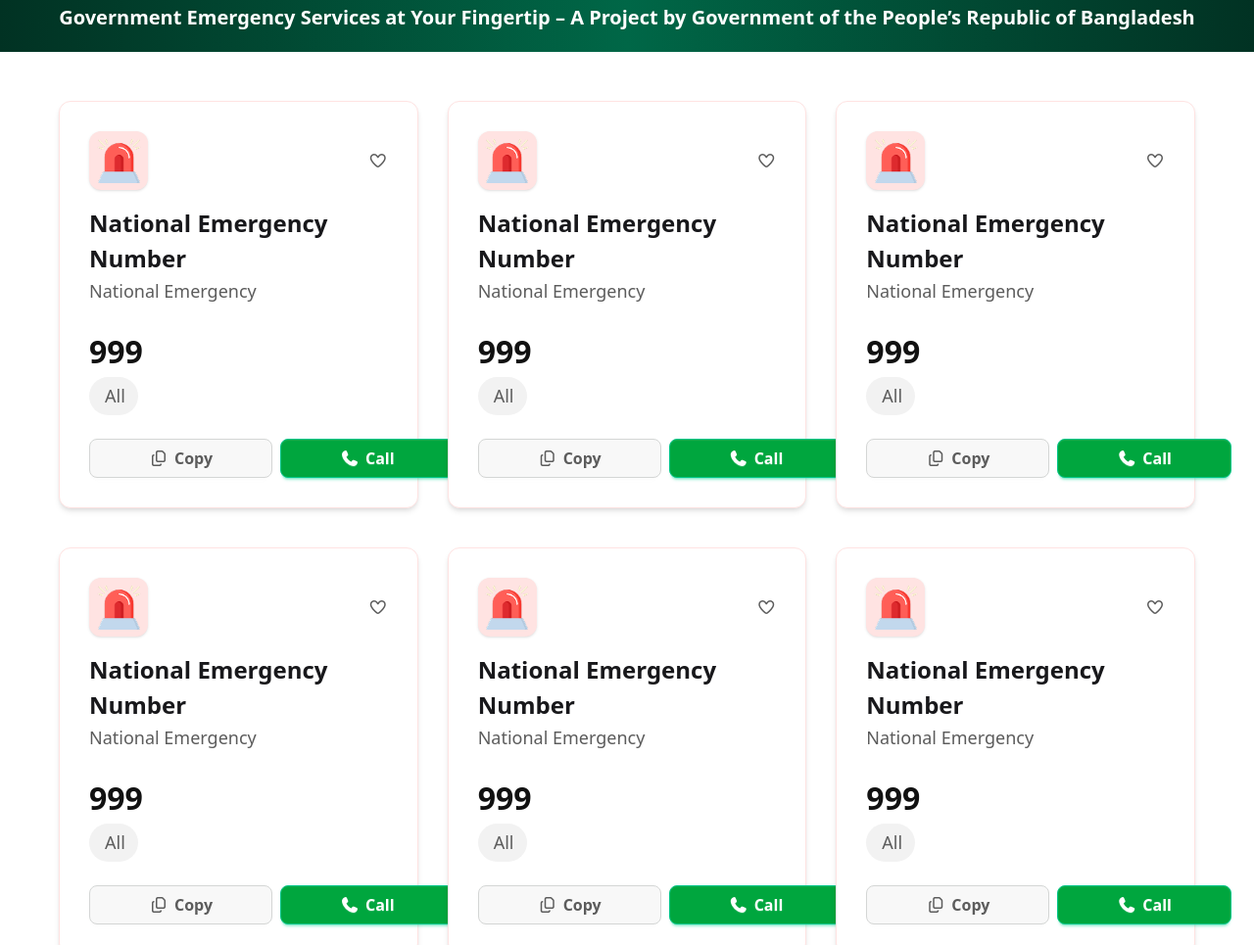
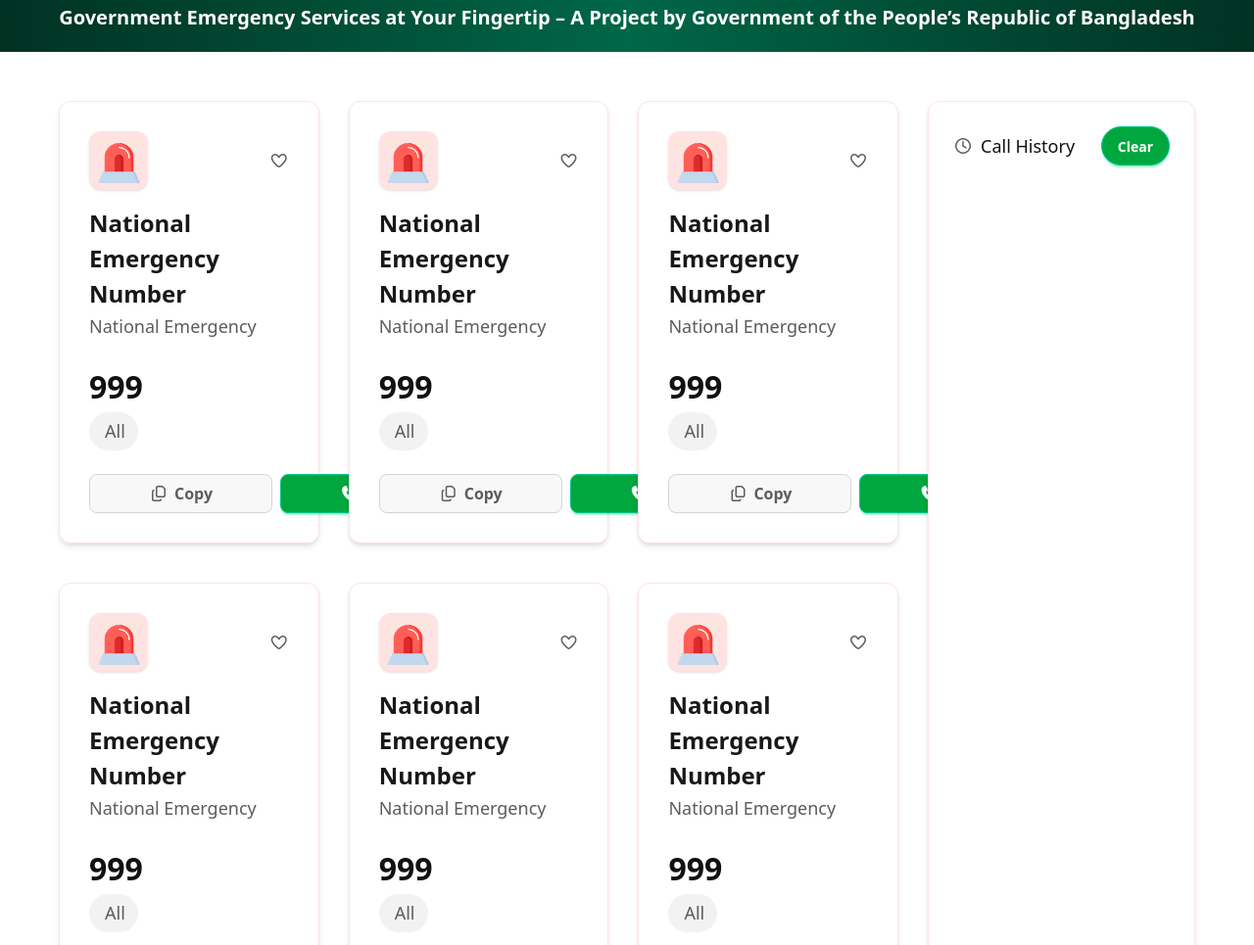
Before and after one commit to hridoyncs0464/Emergency-Hotline, a plain HTML site: page index.html in a window 1280 px wide. Shown: the part 287-1252 px from the top of the page at 98% size. Drawn offline with nearby package versions, Linux system fonts and the light colour scheme; a web font is replaced by a local one.

Commit message:
done till call history nav bar

```diff
--- a/index.html
+++ b/index.html
@@ -67,7 +67,7 @@
 
 
 <!-- card-container -->
-   <section class="card-container py-[50px] px-[60px]">
+   <section class="card-container py-[50px] px-[60px]  flex sm:flex-row flex-col  justify-between gap-[30px]">
  <!-- number card-container  -->
   <div class="card-container grid sm:grid-cols-3 grid-cols-1 gap-[30px]">
 
@@ -75,7 +75,7 @@
 
     <!-- card1 -->
 
-      <div class="card1 p-[30px] mb-[10px] border border-[#FFE3E2] shadow-md bg-[#FFFFFF] rounded-[12px]">
+      <div class="card1 p-[30px] mb-[10px] border border-[#FFE3E2] shadow-md bg-[#FFFFFF] rounded-[12px] max-w-[430px] ">
             <div class="card-nav flex justify-between items-center">
 
           <div class="bg-[#FFE3E2] rounded-xl  w-[60px] h-[60px] flex  items-center justify-center shadow ">
@@ -94,7 +94,8 @@
             <div class="number-holder bg-[#F2F2F2] max-w-[50px] rounded-[9999px] ">
                 <p class="text-[#5C5C5C] py-[6px] px-[16px] hind-madurai-font text-[1.125rem] mb-[24px] ">All</p>
             </div>
-              <div class="banner-btns gap-[8px] flex">
+               <!-- sm:flex-row flex-col -->
+              <div class="banner-btns gap-[8px] flex  sm:flex-row flex-col  sm:flex-row flex-col">
                 <button class="btn text-[1rem] text-[#5C5C5C] rounded-[8px]  border-[#D4D6D5] py-[10px] px-[60px]"><span><i class="fa-regular fa-copy"></i></span>Copy</button>
 
                 <button class="btn bg-[#00A63E] rounded-[8px] text-[#FFFFFF] text-[1rem]  py-[10px] px-[60px] btn-success"><i class="fa-solid fa-phone"></i> Call</button>
@@ -102,7 +103,7 @@
               </div>
        </div>
     <!-- card2 -->
-      <div class="card2 p-[30px] mb-[10px] border border-[#FFE3E2] shadow-md bg-[#FFFFFF] rounded-[12px]">
+      <div class="card2 p-[30px] mb-[10px] border border-[#FFE3E2] shadow-md bg-[#FFFFFF] rounded-[12px] max-w-[430px]">
             <div class="card-nav flex justify-between items-center">
 
           <div class="bg-[#FFE3E2] rounded-xl  w-[60px] h-[60px] flex  items-center justify-center shadow ">
@@ -121,7 +122,7 @@
             <div class="number-holder bg-[#F2F2F2] rounded-[9999px] max-w-[50px]">
                 <p class="text-[#5C5C5C] py-[6px] px-[16px] hind-madurai-font text-[1.125rem] mb-[24px] ">All</p>
             </div>
-              <div class="banner-btns gap-[8px] flex">
+              <div class="banner-btns gap-[8px] flex  sm:flex-row flex-col">
                 <button class="btn text-[1rem] text-[#5C5C5C] rounded-[8px]  border-[#D4D6D5] py-[10px] px-[60px]"><span><i class="fa-regular fa-copy"></i></span>Copy</button>
 
                 <button class="btn bg-[#00A63E] rounded-[8px] text-[#FFFFFF] text-[1rem]  py-[10px] px-[60px] btn-success"><i class="fa-solid fa-phone"></i> Call</button>
@@ -129,7 +130,7 @@
               </div>
        </div>
     <!-- card3 -->
-      <div class="card3 p-[30px] mb-[10px] border border-[#FFE3E2] shadow-md bg-[#FFFFFF] rounded-[12px]">
+      <div class="card3 p-[30px] mb-[10px] border border-[#FFE3E2] shadow-md bg-[#FFFFFF] rounded-[12px] max-w-[430px]">
             <div class="card-nav flex justify-between items-center">
 
           <div class="bg-[#FFE3E2] rounded-xl  w-[60px] h-[60px] flex  items-center justify-center shadow ">
@@ -148,7 +149,7 @@
             <div class="number-holder bg-[#F2F2F2] max-w-[50px] rounded-[9999px] ">
                 <p class="text-[#5C5C5C] py-[6px] px-[16px] hind-madurai-font text-[1.125rem] mb-[24px] ">All</p>
             </div>
-              <div class="banner-btns gap-[8px] flex">
+              <div class="banner-btns gap-[8px] flex  sm:flex-row flex-col">
                 <button class="btn text-[1rem] text-[#5C5C5C] rounded-[8px]  border-[#D4D6D5] py-[10px] px-[60px]"><span><i class="fa-regular fa-copy"></i></span>Copy</button>
 
                 <button class="btn bg-[#00A63E] rounded-[8px] text-[#FFFFFF] text-[1rem]  py-[10px] px-[60px] btn-success"><i class="fa-solid fa-phone"></i> Call</button>
@@ -156,7 +157,7 @@
               </div>
        </div>
     <!-- card4 -->
-      <div class="card4 p-[30px] mb-[10px] border border-[#FFE3E2] shadow-md bg-[#FFFFFF] rounded-[12px]">
+      <div class="card4 p-[30px] mb-[10px] border border-[#FFE3E2] shadow-md bg-[#FFFFFF] rounded-[12px] max-w-[430px]">
             <div class="card-nav flex justify-between items-center">
 
           <div class="bg-[#FFE3E2] rounded-xl  w-[60px] h-[60px] flex  items-center justify-center shadow ">
@@ -175,7 +176,7 @@
             <div class="number-holder bg-[#F2F2F2] max-w-[50px] rounded-[9999px] ">
                 <p class="text-[#5C5C5C] py-[6px] px-[16px] hind-madurai-font text-[1.125rem] mb-[24px] ">All</p>
             </div>
-              <div class="banner-btns gap-[8px] flex">
+              <div class="banner-btns gap-[8px] flex  sm:flex-row flex-col">
                 <button class="btn text-[1rem] text-[#5C5C5C] rounded-[8px]  border-[#D4D6D5] py-[10px] px-[60px]"><span><i class="fa-regular fa-copy"></i></span>Copy</button>
 
                 <button class="btn bg-[#00A63E] rounded-[8px] text-[#FFFFFF] text-[1rem]  py-[10px] px-[60px] btn-success"><i class="fa-solid fa-phone"></i> Call</button>
@@ -183,7 +184,7 @@
               </div>
        </div>
     <!-- card5 -->
-      <div class="card5 p-[30px] mb-[10px] border border-[#FFE3E2] shadow-md bg-[#FFFFFF] rounded-[12px]">
+      <div class="card5 p-[30px] mb-[10px] border border-[#FFE3E2] shadow-md bg-[#FFFFFF] rounded-[12px] max-w-[430px]">
             <div class="card-nav flex justify-between items-center">
 
           <div class="bg-[#FFE3E2] rounded-xl  w-[60px] h-[60px] flex  items-center justify-center shadow ">
@@ -202,7 +203,7 @@
             <div class="number-holder bg-[#F2F2F2] max-w-[50px] rounded-[9999px] ">
                 <p class="text-[#5C5C5C]  py-[6px] px-[16px] hind-madurai-font text-[1.125rem] mb-[24px] ">All</p>
             </div>
-              <div class="banner-btns gap-[8px] flex">
+              <div class="banner-btns gap-[8px] flex  sm:flex-row flex-col">
                 <button class="btn text-[1rem] text-[#5C5C5C] rounded-[8px]  border-[#D4D6D5] py-[10px] px-[60px]"><span><i class="fa-regular fa-copy"></i></span>Copy</button>
 
                 <button class="btn bg-[#00A63E] rounded-[8px] text-[#FFFFFF] text-[1rem]  py-[10px] px-[60px] btn-success"><i class="fa-solid fa-phone"></i> Call</button>
@@ -210,7 +211,7 @@
               </div>
        </div>
     <!-- card6 -->
-      <div class="card6 p-[30px] mb-[10px] border border-[#FFE3E2] shadow-md bg-[#FFFFFF] rounded-[12px]">
+      <div class="card6 p-[30px] mb-[10px] border border-[#FFE3E2] shadow-md bg-[#FFFFFF] rounded-[12px] max-w-[430px]">
             <div class="card-nav flex justify-between items-center">
 
           <div class="bg-[#FFE3E2] rounded-xl  w-[60px] h-[60px] flex  items-center justify-center shadow ">
@@ -229,7 +230,7 @@
             <div class="number-holder bg-[#F2F2F2] max-w-[50px]  rounded-[9999px] ">
                 <p class="text-[#5C5C5C] py-[6px] px-[16px] hind-madurai-font text-[1.125rem] mb-[24px] ">All</p>
             </div>
-              <div class="banner-btns gap-[8px] flex">
+              <div class="banner-btns gap-[8px] flex  sm:flex-row flex-col">
                 <button class="btn text-[1rem] text-[#5C5C5C] rounded-[8px]  border-[#D4D6D5] py-[10px] px-[60px]"><span><i class="fa-regular fa-copy"></i></span>Copy</button>
 
                 <button class="btn bg-[#00A63E] rounded-[8px] text-[#FFFFFF] text-[1rem]  py-[10px] px-[60px] btn-success"><i class="fa-solid fa-phone"></i> Call</button>
@@ -237,7 +238,7 @@
               </div>
        </div>
     <!-- card7 -->
-      <div class="card7 p-[30px] mb-[10px] border border-[#FFE3E2] shadow-md bg-[#FFFFFF] rounded-[12px]">
+      <div class="card7 p-[30px] mb-[10px] border border-[#FFE3E2] shadow-md bg-[#FFFFFF] rounded-[12px] max-w-[430px]">
             <div class="card-nav flex justify-between items-center">
 
           <div class="bg-[#FFE3E2] rounded-xl  w-[60px] h-[60px] flex  items-center justify-center shadow ">
@@ -256,7 +257,7 @@
             <div class="number-holder bg-[#F2F2F2] max-w-[50px] rounded-[9999px] ">
                 <p class="text-[#5C5C5C] py-[6px] px-[16px] hind-madurai-font text-[1.125rem] mb-[24px] ">All</p>
             </div>
-              <div class="banner-btns gap-[8px] flex">
+              <div class="banner-btns gap-[8px] flex  sm:flex-row flex-col">
                 <button class="btn text-[1rem] text-[#5C5C5C] rounded-[8px]  border-[#D4D6D5] py-[10px] px-[60px]"><span><i class="fa-regular fa-copy"></i></span>Copy</button>
 
                 <button class="btn bg-[#00A63E] rounded-[8px] text-[#FFFFFF] text-[1rem]  py-[10px] px-[60px] btn-success"><i class="fa-solid fa-phone"></i> Call</button>
@@ -264,7 +265,7 @@
               </div>
        </div>
     <!-- card8 -->
-      <div class="card8 p-[30px] mb-[10px] border border-[#FFE3E2] shadow-md bg-[#FFFFFF] rounded-[12px]">
+      <div class="card8 p-[30px] mb-[10px] border border-[#FFE3E2] shadow-md bg-[#FFFFFF] rounded-[12px] max-w-[430px]">
             <div class="card-nav flex justify-between items-center">
 
           <div class="bg-[#FFE3E2] rounded-xl  w-[60px] h-[60px] flex  items-center justify-center shadow ">
@@ -283,7 +284,7 @@
             <div class="number-holder bg-[#F2F2F2] max-w-[50px] rounded-[9999px] ">
                 <p class="text-[#5C5C5C] py-[6px] px-[16px] hind-madurai-font text-[1.125rem] mb-[24px] ">All</p>
             </div>
-              <div class="banner-btns gap-[8px] flex">
+              <div class="banner-btns gap-[8px] flex  sm:flex-row flex-col">
                 <button class="btn text-[1rem] text-[#5C5C5C] rounded-[8px]  border-[#D4D6D5] py-[10px] px-[60px]"><span><i class="fa-regular fa-copy"></i></span>Copy</button>
 
                 <button class="btn bg-[#00A63E] rounded-[8px] text-[#FFFFFF] text-[1rem]  py-[10px] px-[60px] btn-success"><i class="fa-solid fa-phone"></i> Call</button>
@@ -291,7 +292,7 @@
               </div>
        </div>
     <!-- card9 -->
-      <div class="card1 p-[30px] mb-[10px] border border-[#FFE3E2] shadow-md bg-[#FFFFFF] rounded-[12px]">
+      <div class="card1 p-[30px] mb-[10px] border border-[#FFE3E2] shadow-md bg-[#FFFFFF] rounded-[12px] max-w-[430px]">
             <div class="card-nav flex justify-between items-center">
 
           <div class="bg-[#FFE3E2] rounded-xl  w-[60px] h-[60px] flex  items-center justify-center shadow ">
@@ -310,7 +311,7 @@
             <div class="number-holder bg-[#F2F2F2] max-w-[50px] rounded-[9999px] ">
                 <p class="text-[#5C5C5C] py-[6px] px-[16px] hind-madurai-font text-[1.125rem] mb-[24px] ">All</p>
             </div>
-              <div class="banner-btns gap-[8px] flex">
+              <div class="banner-btns gap-[8px] flex  sm:flex-row flex-col">
                 <button class="btn text-[1rem] text-[#5C5C5C] rounded-[8px]  border-[#D4D6D5] py-[10px] px-[60px]"><span><i class="fa-regular fa-copy"></i></span>Copy</button>
 
                 <button class="btn bg-[#00A63E] rounded-[8px] text-[#FFFFFF] text-[1rem]  py-[10px] px-[60px] btn-success"><i class="fa-solid fa-phone"></i> Call</button>
@@ -328,8 +329,24 @@
    </div>
 
 <!--  call history container -->
-    <div class="call-history-container">
-        <div class="call-history-nav-bar">
+  <div class="call-history-container border w-[400px] border-[#FFE3E2] py-[25px] px-[25px] shadow-md bg-[#FFFFFF] rounded-[12px]">
+    <!-- call  history  nav  bar -->
+        <div class="call-history-nav-bar  flex justify-between items-center">
+            <div class="logo-text flex gap-[8px] justify-between items-center ">
+             <i class="fa-regular fa-clock text-[#5C5C5C]"></i>
+             <h4 class="call-history-nav-title roboto-font  text-[#111111] text-[1.125rem] font-medium">Call History</h4>
+            </div>
+              <div class="copy">
+            <button class="btn btn-success text-[#FFFFFF] rounded-[50px] bg-[#00A63E]">Clear</button>
+
+        </div>
+
+        </div>
+
+
+ <!-- call-history-card-container -->
+        <div class="call-history-card-container">
+
 
         </div>
 
```
